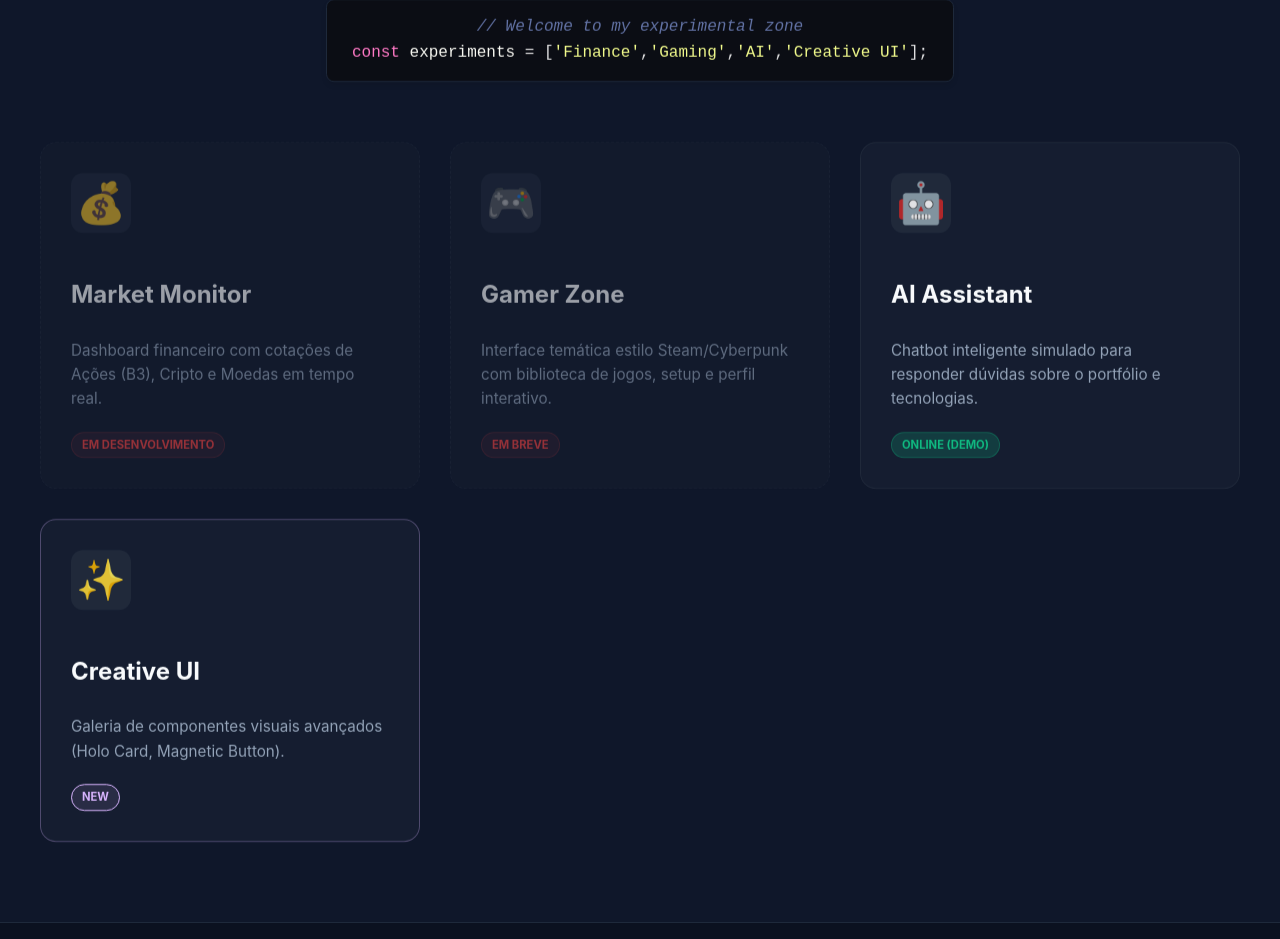
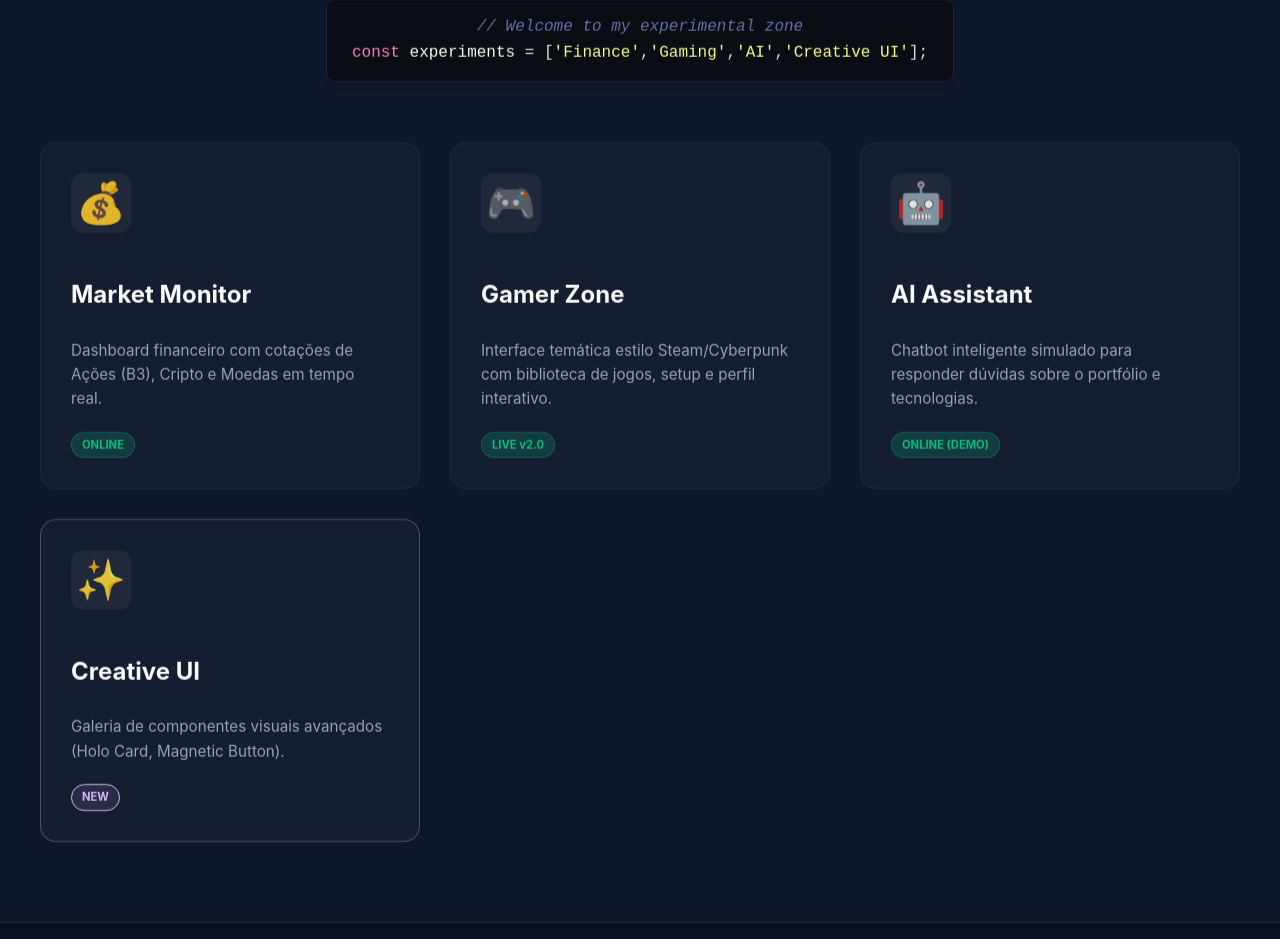
Before and after one commit to Bueno19/Portifolio-FB, a React (Vite) app: page / in a window 1280 px wide. Shown: the part 3226-4165 px from the top of the page. Built offline with nearby package versions, Linux system fonts and the light colour scheme.

Commit message:
feat: refatoracao dos componentes e aprimoramento do UI/UX para recrutamento

```diff
--- a/src/sections/Contact.tsx
+++ b/src/sections/Contact.tsx
@@ -54,7 +54,7 @@ export const Contact: React.FC = () => {
 
                         <ContactList>
                             {/* NOVO: Link para o LinkedIn */}
-                            <ContactItem href="https://www.linkedin.com/in/felipe-bueno-rozani-17197217b/" target="_blank">
+                            <ContactItem href="www.linkedin.com/in/felipe-bueno-rozani-17197217b" target="_blank">
                                 <Icon>💼</Icon>
                                 <div>
                                     <strong>LinkedIn</strong>
--- a/src/sections/Playground.tsx
+++ b/src/sections/Playground.tsx
@@ -11,63 +11,49 @@ interface Experiment {
     icon: string;
     title: string;
     description: string;
-    isLocked: boolean; // Controla se a página já está pronta ou não
     badgeText: string;
-    badgeActive: boolean;
-    isFeatured?: boolean; // Deixa o card com brilho especial (opcional)
+    hoverText: string;
+    isFeatured?: boolean; // Para o efeito roxo especial do Creative UI
 }
 
-// 2. LISTA DE EXPERIMENTOS
+// 2. LISTA DE EXPERIMENTOS (TUDO DESBLOQUEADO)
 const experiments: Experiment[] = [
     {
         id: 'market',
         icon: '💰',
         title: 'Market Monitor',
         description: 'Dashboard financeiro com cotações de Ações (B3), Cripto e Moedas em tempo real.',
-        isLocked: true, // Mudamos para TRUE para bloquear o card por enquanto
-        badgeText: 'EM DESENVOLVIMENTO',
-        badgeActive: false
+        badgeText: 'ONLINE',
+        hoverText: 'ABRIR DASHBOARD'
     },
     {
         id: 'gamer',
         icon: '🎮',
         title: 'Gamer Zone',
         description: 'Interface temática estilo Steam/Cyberpunk com biblioteca de jogos, setup e perfil interativo.',
-        isLocked: true, // Mudamos para TRUE para bloquear
-        badgeText: 'EM BREVE',
-        badgeActive: false
+        badgeText: 'LIVE v2.0',
+        hoverText: 'ENTRAR NA ZONE'
     },
     {
         id: 'chatbot',
         icon: '🤖',
         title: 'AI Assistant',
         description: 'Chatbot inteligente simulado para responder dúvidas sobre o portfólio e tecnologias.',
-        isLocked: false, // Digamos que você queira deixar este ABERTO
         badgeText: 'ONLINE (DEMO)',
-        badgeActive: true
+        hoverText: 'INICIAR CONVERSA'
     },
     {
         id: 'creative',
         icon: '✨',
         title: 'Creative UI',
         description: 'Galeria de componentes visuais avançados (Holo Card, Magnetic Button).',
-        isLocked: false, // Digamos que você queira deixar este ABERTO também
         badgeText: 'NEW',
-        badgeActive: true,
+        hoverText: 'EXPLORAR UI',
         isFeatured: true
     }
 ];
 
 export const Playground: React.FC<PlaygroundProps> = ({ onChangeView }) => {
-
-    // Função para lidar com o clique
-    const handleCardClick = (exp: Experiment) => {
-        // Só muda de tela se a função onChangeView existir E o card NÃO estiver bloqueado
-        if (onChangeView && !exp.isLocked) {
-            onChangeView(exp.id);
-        }
-    };
-
     return (
         <Container>
             {/* Título Principal */}
@@ -88,35 +74,37 @@ export const Playground: React.FC<PlaygroundProps> = ({ onChangeView }) => {
             </CodeSnippet>
 
             <Grid>
-                {/* 3. RENDERIZAÇÃO DINÂMICA */}
+                {/* 3. RENDERIZAÇÃO DINÂMICA (DRY) */}
                 {experiments.map((exp) => (
                     <Card
                         key={exp.id}
-                        onClick={() => handleCardClick(exp)}
-                        // Adiciona as classes CSS dependendo do estado do experimento
-                        className={`${exp.isLocked ? 'locked' : ''} ${exp.isFeatured ? 'featured' : ''}`}
+                        onClick={() => onChangeView && onChangeView(exp.id)}
+                        className={exp.isFeatured ? 'featured' : ''}
                     >
                         <div className="icon">{exp.icon}</div>
                         <h3>{exp.title}</h3>
                         <p>{exp.description}</p>
 
-                        {/* Se for destaque, usa a cor roxa (como no seu código original), senão usa o padrão */}
+                        {/* Se for destaque (Creative UI), usa estilo roxo, senão usa o padrão (verde) */}
                         {exp.isFeatured ? (
-                            <StatusBadge $active={exp.badgeActive} style={{ borderColor: '#d8b4fe', color: '#d8b4fe', background: 'rgba(216, 180, 254, 0.1)' }}>
+                            <StatusBadge
+                                $active={true}
+                                style={{ borderColor: '#d8b4fe', color: '#d8b4fe', background: 'rgba(216, 180, 254, 0.1)' }}
+                            >
                                 {exp.badgeText}
                             </StatusBadge>
                         ) : (
-                            <StatusBadge $active={exp.badgeActive}>
+                            <StatusBadge $active={true}>
                                 {exp.badgeText}
                             </StatusBadge>
                         )}
 
-                        {/* Texto de hover que só aparece se não estiver bloqueado */}
-                        {!exp.isLocked && (
-                            <div className="hover-text" style={{ color: exp.isFeatured ? '#d8b4fe' : '#38bdf8' }}>
-                                ABRIR MÓDULO
-                            </div>
-                        )}
+                        <div
+                            className="hover-text"
+                            style={{ color: exp.isFeatured ? '#d8b4fe' : '#38bdf8' }}
+                        >
+                            {exp.hoverText}
+                        </div>
                     </Card>
                 ))}
             </Grid>
@@ -124,7 +112,7 @@ export const Playground: React.FC<PlaygroundProps> = ({ onChangeView }) => {
     );
 };
 
-// --- ESTILOS (Mantidos iguaizinhos aos seus!) ---
+// --- ESTILOS ---
 
 const Container = styled.div`
   padding: 80px 20px;
@@ -156,6 +144,7 @@ const CodeSnippet = styled.div`
   text-align: center;
   line-height: 1.6;
 
+  /* Cores de Sintaxe (Tema Drácula/VSCode) */
   .comment { color: #6272a4; font-style: italic; }
   .keyword { color: #ff79c6; }
   .var { color: #f8f8f2; }
@@ -188,21 +177,17 @@ const Card = styled.div`
   align-items: flex-start;
   min-height: 260px;
 
-  &.locked {
-    opacity: 0.6;
-    cursor: not-allowed; /* Mudei para not-allowed para ficar claro que não clica */
-    border-style: dashed;
-  }
-
+  /* Estilo especial para o Card Featured (Creative UI) */
   &.featured {
     border-color: rgba(216, 180, 254, 0.3);
-    &:hover:not(.locked) {
+    &:hover {
         border-color: #d8b4fe;
         box-shadow: 0 10px 40px -10px rgba(216, 180, 254, 0.3);
     }
   }
 
-  &:not(.locked):hover {
+  /* Efeito Hover Padrão */
+  &:hover {
     transform: translateY(-10px);
     background: rgba(30, 41, 59, 0.6);
 
@@ -246,7 +231,6 @@ const Card = styled.div`
     right: 20px;
     font-size: 0.8rem;
     font-weight: bold;
-    color: #38bdf8;
     opacity: 0;
     transform: translateY(10px);
     transition: all 0.3s ease;
```
